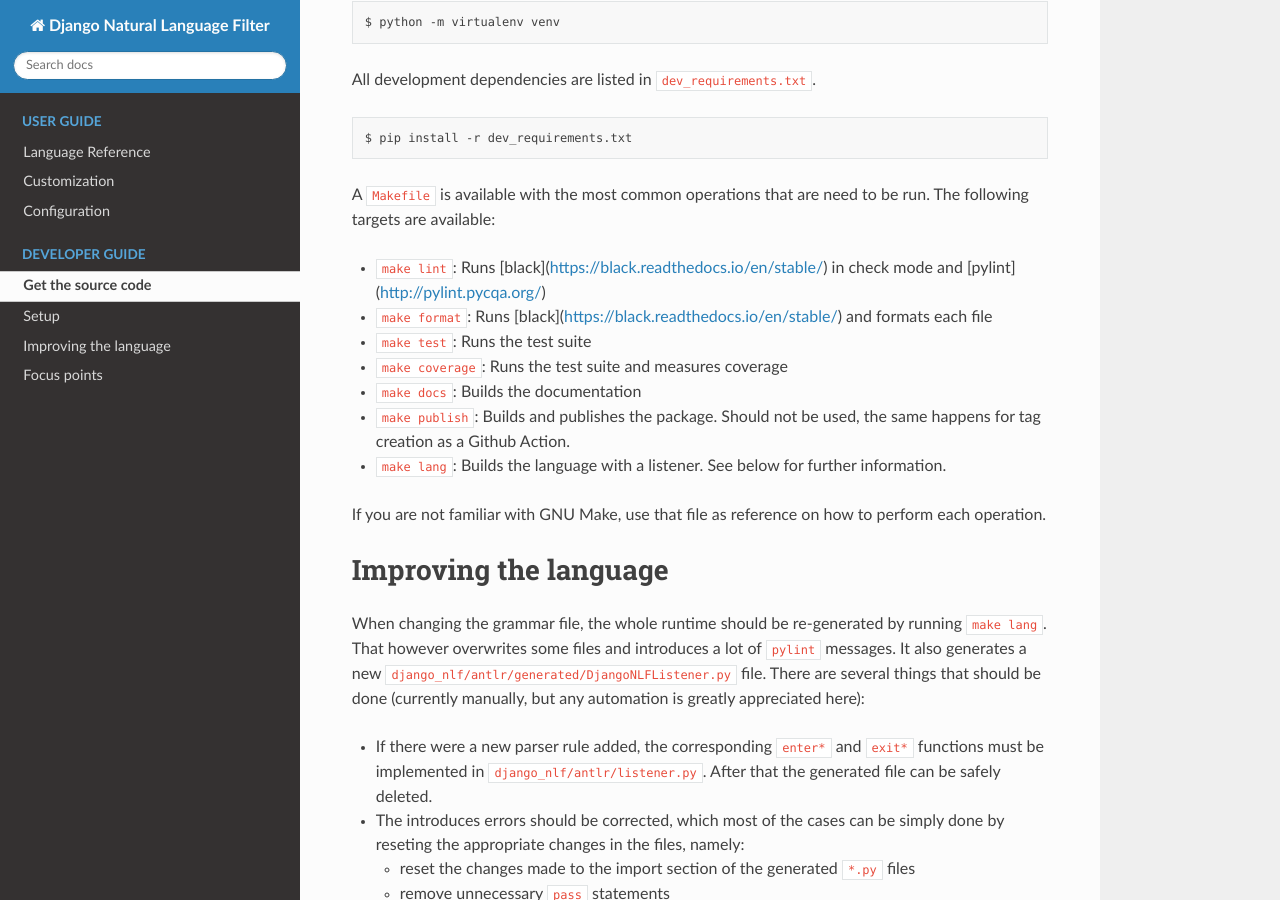
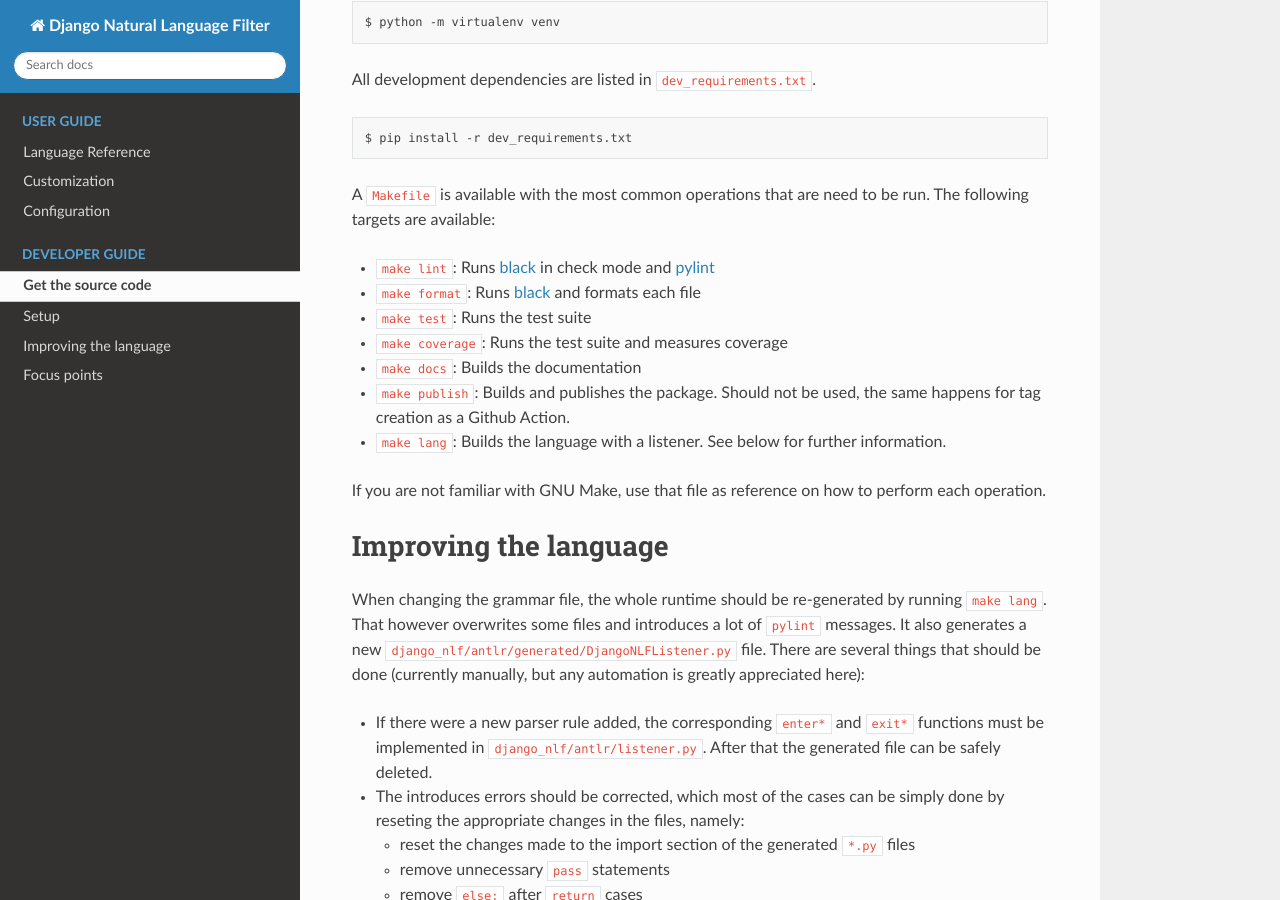
Before and after one commit to hodossy/django-nlf, a Sphinx documentation site: the page built from docs/development/index.rst, in a window 1280 px wide and 900 px high, scrolled down 442 px. Built offline with Sphinx 7.4.7 and the Read the Docs theme 2.0.0, drawn with Linux system fonts in a browser that asks for light colours.

Commit message:
docs: small link fixes, corrections

```diff
--- a/docs/configuration.rst
+++ b/docs/configuration.rst
@@ -57,7 +57,3 @@
 Default: ``"q"``
 
 This applies to the Django RESTFramework Backend. This parameter is used for extracting the filter expression from the ``GET`` query parameters.
-
-
-  "PATH_SEPARATOR": ".",
-  "QUERY_PARAM": "q",
--- a/docs/customizations/index.rst
+++ b/docs/customizations/index.rst
@@ -4,5 +4,5 @@
 .. toctree::
    :maxdepth: 1
 
+   field_name_conversion.rst
    custom_functions.rst
-   field_name_conversion.rst
--- a/docs/development/index.rst
+++ b/docs/development/index.rst
@@ -25,8 +25,8 @@
 
 A :code:`Makefile` is available with the most common operations that are need to be run. The following targets are available:
 
-- :code:`make lint`: Runs [black](https://black.readthedocs.io/en/stable/) in check mode and [pylint](http://pylint.pycqa.org/)
-- :code:`make format`: Runs [black](https://black.readthedocs.io/en/stable/) and formats each file
+- :code:`make lint`: Runs `black <https://black.readthedocs.io/en/stable/>`_ in check mode and `pylint <http://pylint.pycqa.org/>`_
+- :code:`make format`: Runs `black <https://black.readthedocs.io/en/stable/>`_ and formats each file
 - :code:`make test`: Runs the test suite
 - :code:`make coverage`: Runs the test suite and measures coverage
 - :code:`make docs`: Builds the documentation
--- a/docs/language/operators.rst
+++ b/docs/language/operators.rst
@@ -18,7 +18,7 @@
 Not
 ***
 
-Can be expressed as :code:`not` in front of *functions*, *expressions* or group of *expressions*.
+Can be expressed as :code:`not` in front of *functions* and group of *expressions*. *Expressions* can be negated by negating the *lookup* (e.g. :code:`is` -> :code:`is not`).
 
 Groups
 ******
```
Also changed, not shown: README.md (+6 -6 lines), docs/customizations/field_name_conversion.rst (+11 -0 lines), docs/language/lookups.rst (+4 -4 lines).
